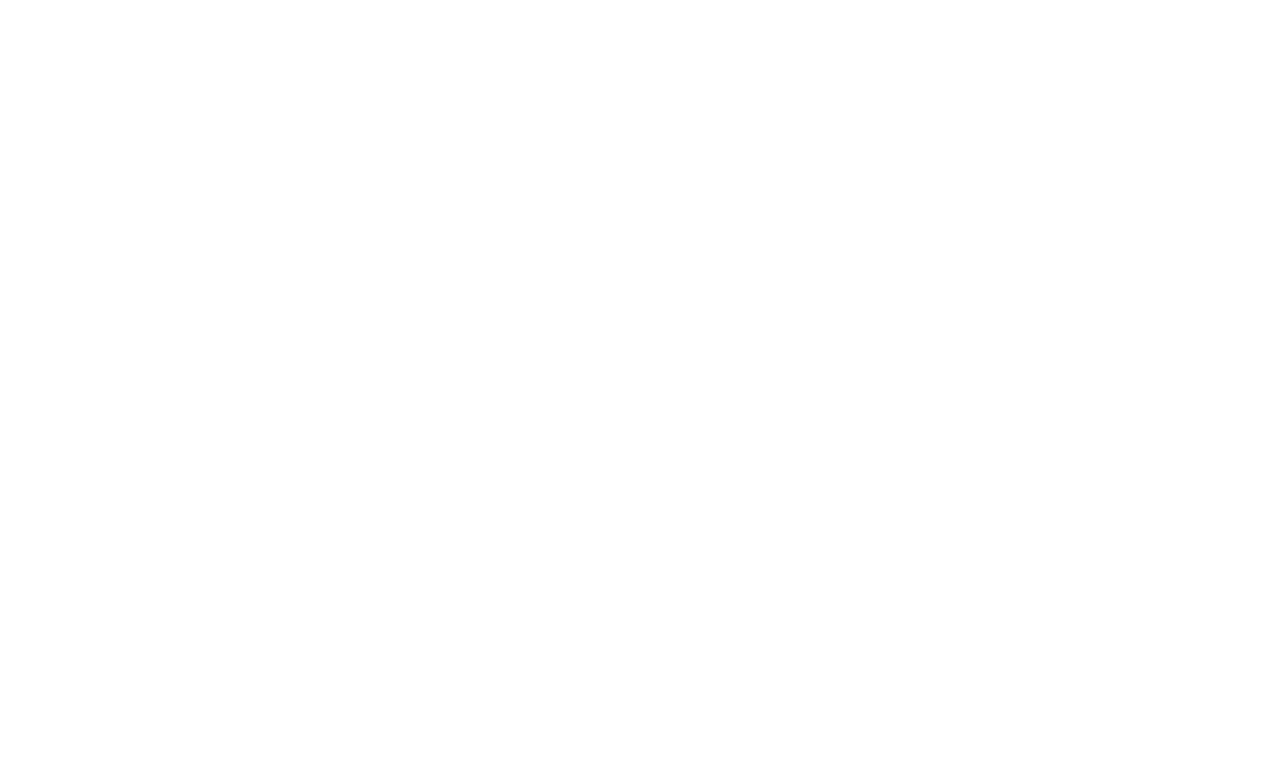
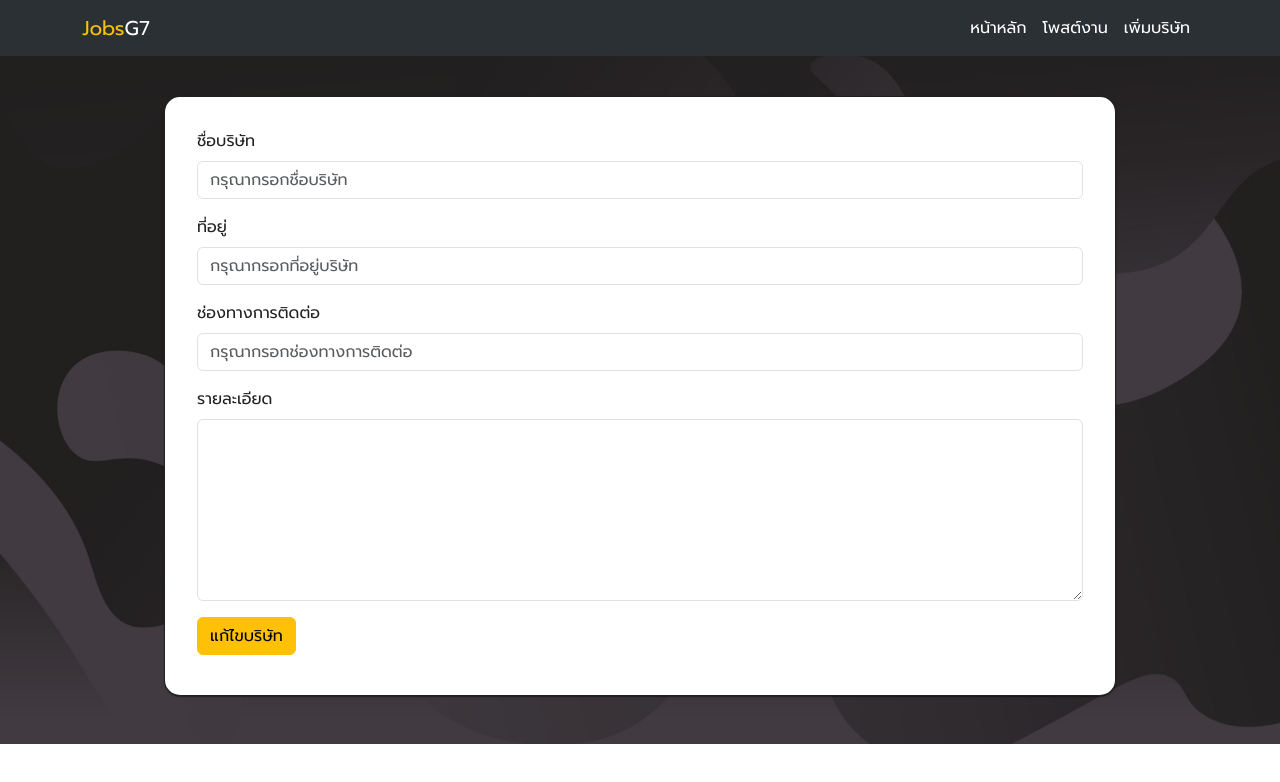
Before and after one commit to ThanabodeeSaepui/job-database-project, a React (Vite) app in the folder apps/frontend/: page /EditCompany/1 in a window 1280 px wide. Before the commit this address had no page. Shown: the top 782 px of the page. Built offline with nearby package versions, Linux system fonts and the light colour scheme; no server answers.

Commit message:
Add edit company

```diff
--- a/apps/frontend/src/MyRoute.jsx
+++ b/apps/frontend/src/MyRoute.jsx
@@ -5,7 +5,8 @@
 import Search from "./components/Search";
 import Description from "./components/Description";
 import Company from "./components/Company";
-import Edit from "./components/EditJob";
+import EditJob from "./components/EditJob";
+import EditCompany from "./components/EditCompany";
 
 const MyRoute = () => {
   return (
@@ -17,7 +18,8 @@
         <Route path="/Search" element={<Search />} />
         <Route path="/Description/:id" element={<Description />} />
         <Route path="/Company/:id" element={<Company />} />
-        <Route path="/EditJob/:id" element={<Edit />} />
+        <Route path="/EditJob/:id" element={<EditJob />} />
+        <Route path="/EditCompany/:id" element={<EditCompany />} />
       </Routes>
     </BrowserRouter>
   );
--- a/apps/frontend/src/components/Company.jsx
+++ b/apps/frontend/src/components/Company.jsx
@@ -6,22 +6,18 @@
 import Typography from "@mui/material/Typography";
 import Container from "@mui/material/Container";
 import { useState, useEffect } from "react";
-import { useParams } from "react-router-dom";
 import { useQuery } from "@tanstack/react-query";
 import axios from "axios";
 import Dialog from "@mui/material/Dialog";
 import DialogActions from "@mui/material/DialogActions";
-import DialogContent from "@mui/material/DialogContent";
-import DialogContentText from "@mui/material/DialogContentText";
 import DialogTitle from "@mui/material/DialogTitle";
-import { redirect } from "react-router-dom";
-import { useNavigate } from "react-router-dom";
+import { useNavigate, useParams } from "react-router-dom";
 
 const Company = () => {
+  const { id } = useParams();
   const navigate = useNavigate();
   const [companyDelete, setCompanyDelete] = useState([]);
   const [open, setOpen] = useState(false);
-  const { id } = useParams();
   const [company, setCompany] = useState({});
   const { isLoading, data } = useQuery({
     queryFn: () => {
@@ -102,7 +98,7 @@
                 variant="contained"
                 color="secondary"
                 sx={{ mr: 3 }}
-                onClick={() => {}}
+                onClick={() => navigate(`/EditCompany/${id}`)}
               >
                 แก้ไขข้อมูล
               </Button>
--- a/apps/frontend/src/components/CreateCompany.jsx
+++ b/apps/frontend/src/components/CreateCompany.jsx
@@ -3,7 +3,6 @@
 
 import Container from "@mui/material/Container";
 import { useState } from "react";
-// import { useQuery } from 'react-query'
 import axios from "axios";
 import { Alert } from "@mui/material";
 
--- a/apps/frontend/src/components/Description.jsx
+++ b/apps/frontend/src/components/Description.jsx
@@ -12,8 +12,8 @@
 import { useNavigate, useParams } from "react-router-dom";
 
 const Description = () => {
+  let { id } = useParams();
   const navigate = useNavigate();
-  let { id } = useParams();
   const [job, setJob] = useState({});
   const { isLoading, data } = useQuery({
     queryFn: () => {
--- /dev/null
+++ b/apps/frontend/src/components/EditCompany.jsx
@@ -0,0 +1,178 @@
+import Navbar from "./Navbar";
+import "./style/bg.css";
+
+import Container from "@mui/material/Container";
+import { useEffect, useState } from "react";
+import { useParams } from "react-router-dom";
+import { useQuery } from "@tanstack/react-query";
+import axios from "axios";
+import { Alert } from "@mui/material";
+import Card from "@mui/material/Card";
+import CardContent from "@mui/material/CardContent";
+
+const EditCompany = () => {
+  const { id } = useParams();
+  const [company, setCompany] = useState("");
+  const [address, setAddress] = useState("");
+  const [contact, setContact] = useState("");
+  const [description, setDescription] = useState("");
+
+  const [success, setSuccess] = useState(false);
+  const [fail, setFail] = useState(false);
+
+  const { isLoading, data } = useQuery({
+    queryFn: () => {
+      return axios
+        .get(`http://localhost:8080/api/sql/companies/${id}`)
+        .then((res) => res.data);
+    },
+  });
+
+  useEffect(() => {
+    if (!isLoading) {
+      console.log(data);
+      setCompany(data?.company_name);
+      setAddress(data?.address);
+      setContact(data?.contact);
+      setDescription(data?.description);
+    }
+  }, [data]);
+
+  const handleClick = async (e) => {
+    e.preventDefault();
+    if (company === "") return;
+    if (address === "") return;
+    if (contact === "") return;
+    if (description === "") return;
+    const data = JSON.stringify({
+      company_name: company,
+      address: address,
+      contact: contact,
+      description: description,
+    });
+    try {
+      let res = await axios.put(
+        `http://localhost:8080/api/sql/companies/${id}`,
+        data,
+        {
+          headers: {
+            "Content-Type": "application/json",
+          },
+        }
+      );
+      if (res.status === 200) {
+        setSuccess(true);
+      } else {
+        setFail(true);
+      }
+    } catch (err) {
+      setFail(true);
+    }
+  };
+
+  return (
+    <div className="bg">
+      <Navbar />
+      <Container
+        sx={{
+          pt: 10,
+          pb: 6,
+          mb: 10,
+          width: { xs: 400, sm: 600, md: 800, lg: 1000 },
+        }}
+      >
+        <Card
+          sx={{
+            mt: 2,
+            border: 1,
+            borderRadius: "16px",
+          }}
+        >
+          <CardContent>
+            <div className="m-3">
+              <form>
+                {success && (
+                  <Alert severity="success">Success สร้างบริษัทสำเร็จ</Alert>
+                )}
+                {fail && (
+                  <Alert severity="error">Error ไม่สามารถสร้างบริษัทได้</Alert>
+                )}
+                <div className="mb-3">
+                  <label
+                    for="exampleFormControlTextarea1"
+                    className="form-label"
+                  >
+                    ชื่อบริษัท{" "}
+                  </label>
+                  <input
+                    className="form-control"
+                    type="text"
+                    placeholder="กรุณากรอกชื่อบริษัท"
+                    value={company}
+                    onChange={(e) => setCompany(e.target.value)}
+                  />
+                </div>
+                <div className="mb-3">
+                  <label
+                    for="exampleFormControlTextarea1"
+                    className="form-label"
+                  >
+                    ที่อยู่
+                  </label>
+                  <input
+                    className="form-control"
+                    type="text"
+                    placeholder="กรุณากรอกที่อยู่บริษัท"
+                    value={address}
+                    onChange={(e) => setAddress(e.target.value)}
+                  />
+                </div>
+                <div className="mb-3">
+                  <label
+                    for="exampleFormControlTextarea1"
+                    className="form-label"
+                  >
+                    ช่องทางการติดต่อ
+                  </label>
+                  <input
+                    className="form-control"
+                    type="text"
+                    placeholder="กรุณากรอกช่องทางการติดต่อ"
+                    value={contact}
+                    onChange={(e) => setContact(e.target.value)}
+                  />
+                </div>
+                <div className="mb-3">
+                  <label
+                    for="exampleFormControlTextarea1"
+                    className="form-label"
+                  >
+                    รายละเอียด
+                  </label>
+                  <textarea
+                    className="form-control"
+                    id="exampleFormControlTextarea1"
+                    rows="7"
+                    value={description}
+                    onChange={(e) => setDescription(e.target.value)}
+                  ></textarea>
+                </div>
+                <div className="mb-3">
+                  <button
+                    type="submit"
+                    className="btn btn-warning"
+                    onClick={handleClick}
+                  >
+                    แก้ไขบริษัท
+                  </button>
+                </div>
+              </form>
+            </div>
+          </CardContent>
+        </Card>
+      </Container>
+    </div>
+  );
+};
+
+export default EditCompany;
--- a/apps/frontend/src/components/EditJob.jsx
+++ b/apps/frontend/src/components/EditJob.jsx
@@ -27,9 +27,7 @@
     queryFn: () => {
       return axios
         .get(`http://localhost:8080/api/sql/jobs/${id}`)
-        .then((res) => {
-          return res.data;
-        });
+        .then((res) => res.data);
     },
   });
 
```
Also changed, not shown: 2 other files (tests, documents, lock files or other folders).
